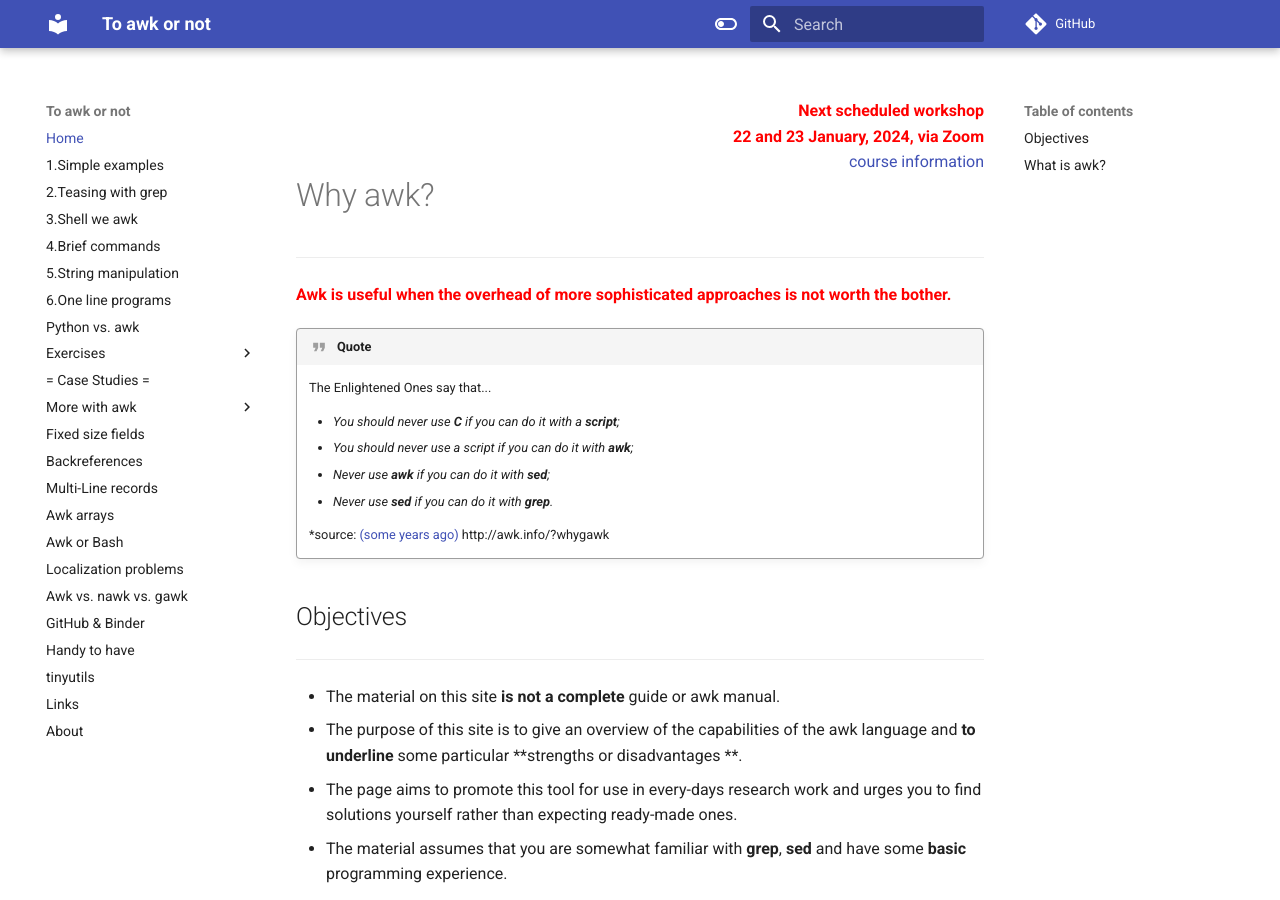
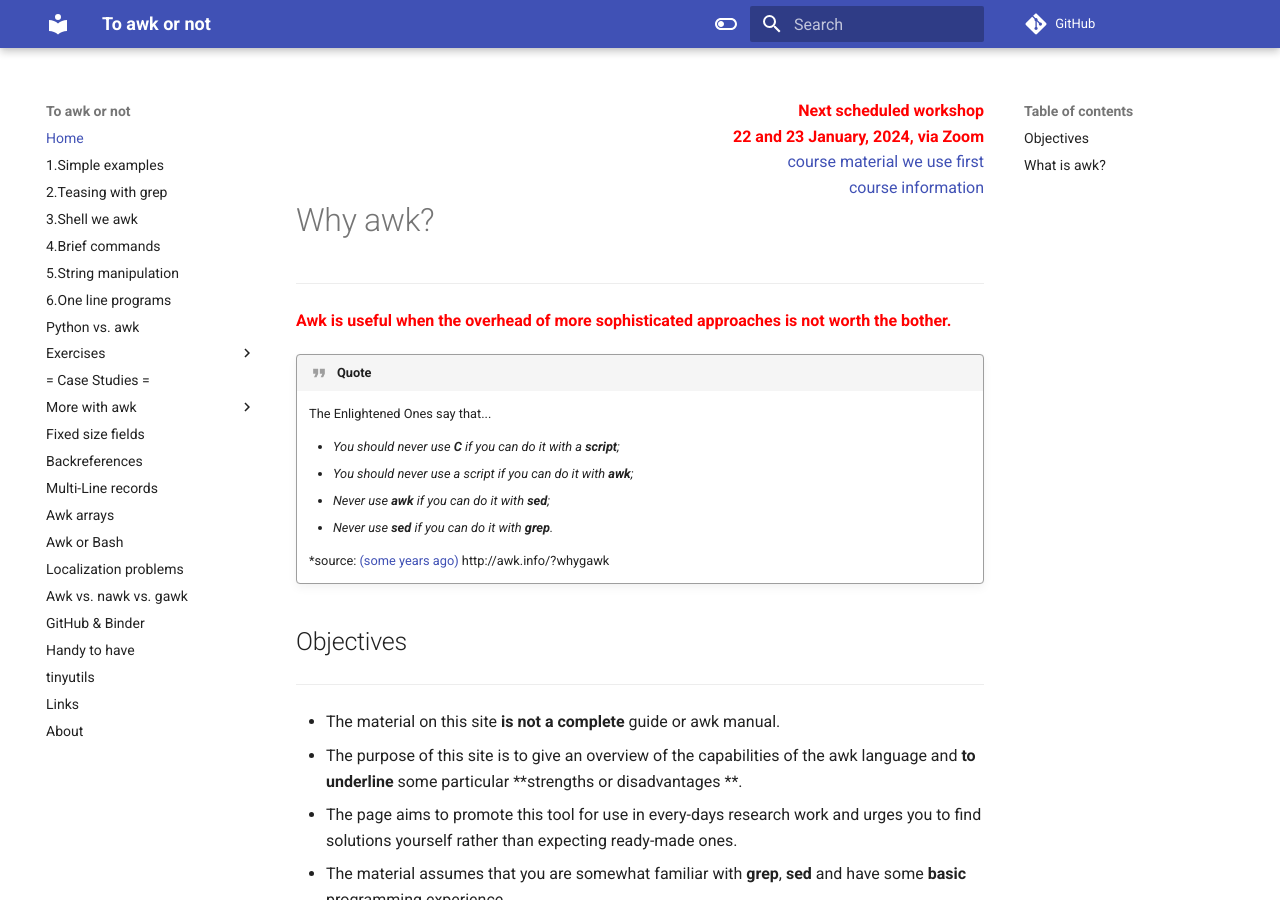
Before and after one commit to pmitev/to-awk-or-not, an MkDocs documentation site: the page built from docs/index.md, in a window 1280 px wide and 900 px high. Built offline with MkDocs 1.6.1 and Material for MkDocs 9.7.7, drawn with Linux system fonts in a browser that asks for light colours; comment, search, counter and statistics services are not loaded.

Commit message:
Link to course material

```diff
--- a/docs/index.md
+++ b/docs/index.md
@@ -1,6 +1,7 @@
 <div style="text-align: right"> <font color="red"><strong>
 Next scheduled workshop</br>
 22 and 23 January, 2024, via Zoom</strong></font></br>
+<a href="https://richelbilderbeek.github.io/awk_course/" target="_blank" rel="nofollow">course material we use first</a></br>
 <a href="https://uppmax.uu.se/support-sv/courses-and-workshops/awk-workshop" target="_blank" rel="nofollow">course information</a>
 </div>
 
```
